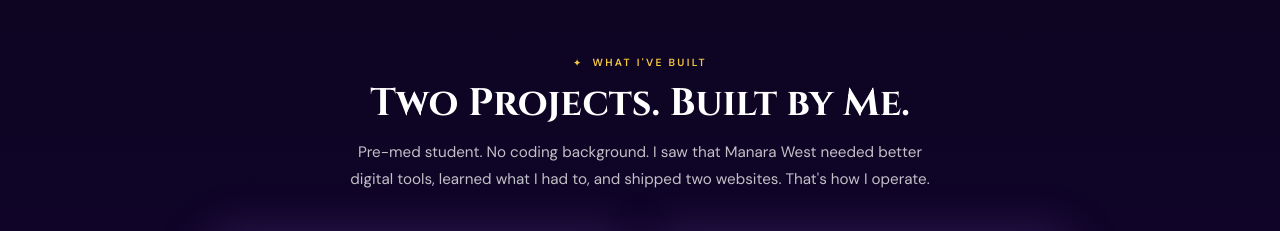
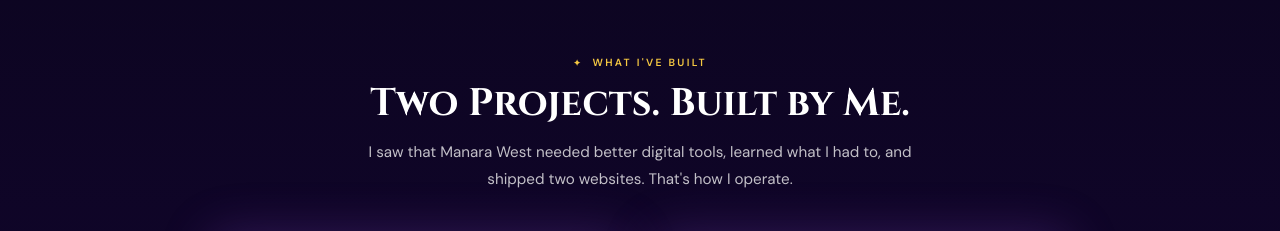
Before and after one commit to madampresident2040/madiha-for-president, a plain HTML site: page inde.html in a window 1280 px wide. Shown: the part 840-1071 px from the top of the page. Drawn offline with Linux system fonts and the light colour scheme.

Commit message:
Update and rename index (3).html to inde.html

```diff
--- a/index (3).html
+++ b/inde.html
@@ -266,7 +266,7 @@
   <div class="sec-inner" style="text-align:center;">
     <div class="sec-label" style="justify-content:center;">What I've Built</div>
     <h2 class="sec-title" style="margin-bottom:0.75rem;">Two Projects. Built by Me.</h2>
-    <p class="sec-sub" style="margin:0 auto 2.5rem;">Pre-med student. No coding background. I saw that Manara West needed better digital tools, learned what I had to, and shipped two websites. That's how I operate.</p>
+    <p class="sec-sub" style="margin:0 auto 2.5rem;">I saw that Manara West needed better digital tools, learned what I had to, and shipped two websites. That's how I operate.</p>
     <div style="display:grid; grid-template-columns:1fr 1fr; gap:1.5rem; max-width:860px; margin:0 auto; align-items:start;">
 
     <!-- CARD 1: Conference Website Reel -->
```
